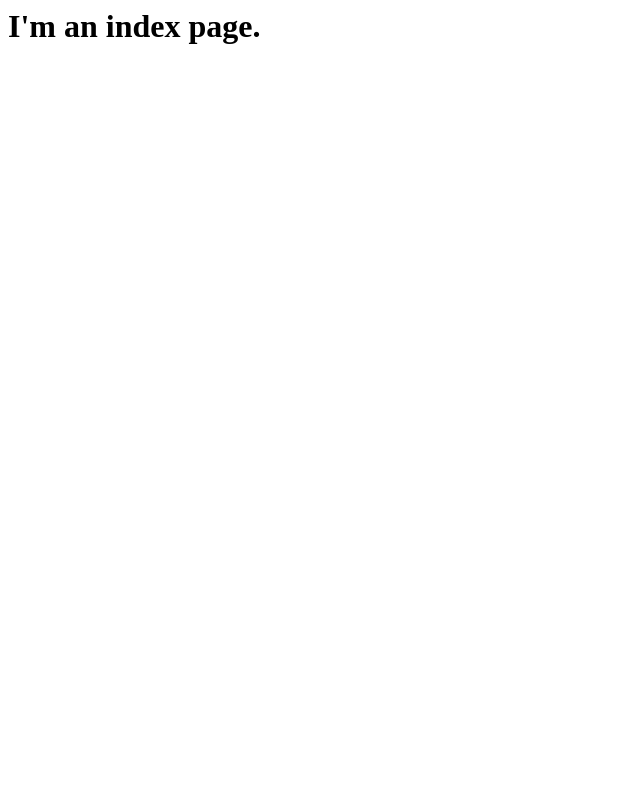
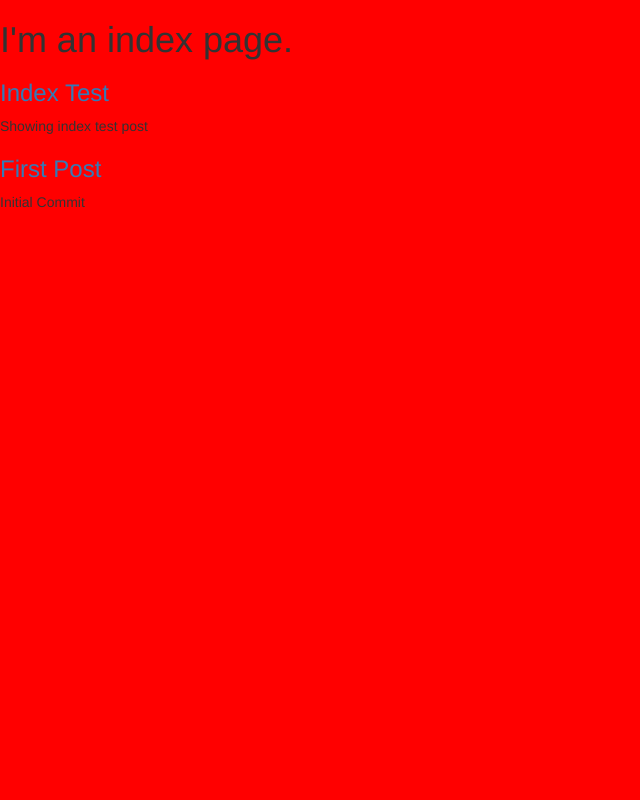
Before and after one commit to hferrone/Django_Py, a Django app: page / in a window 1280 px wide. Shown: the whole page, without its empty margins (0-640 px from the left). Run offline with Django 3.2, Linux system fonts and the light colour scheme; data comes from the database, SQL or seed files in the repository; both versions use the stored data as it was after the commit; some libraries are stand-ins or nearby versions.

Commit message:
feat: Add Bootstrap and Static CSS
Added Bootstrap to the project, and created a static CSS style sheet.

```diff
--- /dev/null
+++ b/blog/static/css/style.css
@@ -0,0 +1,3 @@
+body {
+    background: #f00 !important;
+}
--- /dev/null
+++ b/blog/templates/about.html
@@ -0,0 +1 @@
+<h1>Static About Page</h1>
--- a/blog/templates/index.html
+++ b/blog/templates/index.html
@@ -1 +1,16 @@
+{% load static %}
+<link rel="stylesheet" type="text/css" href="{% static 'css/style.css' %}"/>
+
+{% load bootstrap3 %}
+{% bootstrap_css %}
+{% bootstrap_javascript %}
+
+
 <h1>I'm an index page.</h1>
+
+{% for post in posts %}
+    <div>
+        <h3><a href="/post/{{post.slug}}"> {{ post.title }}</a></h3>
+        <p>{{ post.summary }}</p>
+    </div>
+{% endfor%}
--- a/blog/views.py
+++ b/blog/views.py
@@ -1,11 +1,19 @@
-from django.shortcuts import render
+from django.shortcuts import render, render_to_response, get_object_or_404
 from django.http import HttpResponse
+from .models import Post
 
 # Create your views here.
 
 def index(request):
-    return render(request, 'index.html', {})
+    posts = Post.objects.all()
+    return render(request, 'index.html', {'posts': posts})
 
 
-def post(request):
-    return HttpResponse("I'm a single post page.")
+def post(request, slug):
+    return render_to_response('post.html', {
+        'post': get_object_or_404(Post, slug=slug)
+    })
+
+
+def about(request):
+    return render(request, 'about.html', {})
--- a/mysite/settings.py
+++ b/mysite/settings.py
@@ -37,7 +37,8 @@ INSTALLED_APPS = [
     'django.contrib.sessions',
     'django.contrib.messages',
     'django.contrib.staticfiles',
-    'blog'
+    'blog',
+    'bootstrap3'
 ]
 
 MIDDLEWARE = [
--- a/mysite/urls.py
+++ b/mysite/urls.py
@@ -19,7 +19,8 @@ from blog import views as blog_views
 
 
 urlpatterns = [
-    url(r'^post/$', blog_views.post),
+    url(r'^post/(.*)$', blog_views.post),
+    url(r'^about/$', blog_views.about),
     url(r'^$', blog_views.index),
     url(r'^admin/', admin.site.urls),
 ]
```
Also changed, not shown: blog/templates/post.html (added, +7 -0 lines), db.sqlite3.
